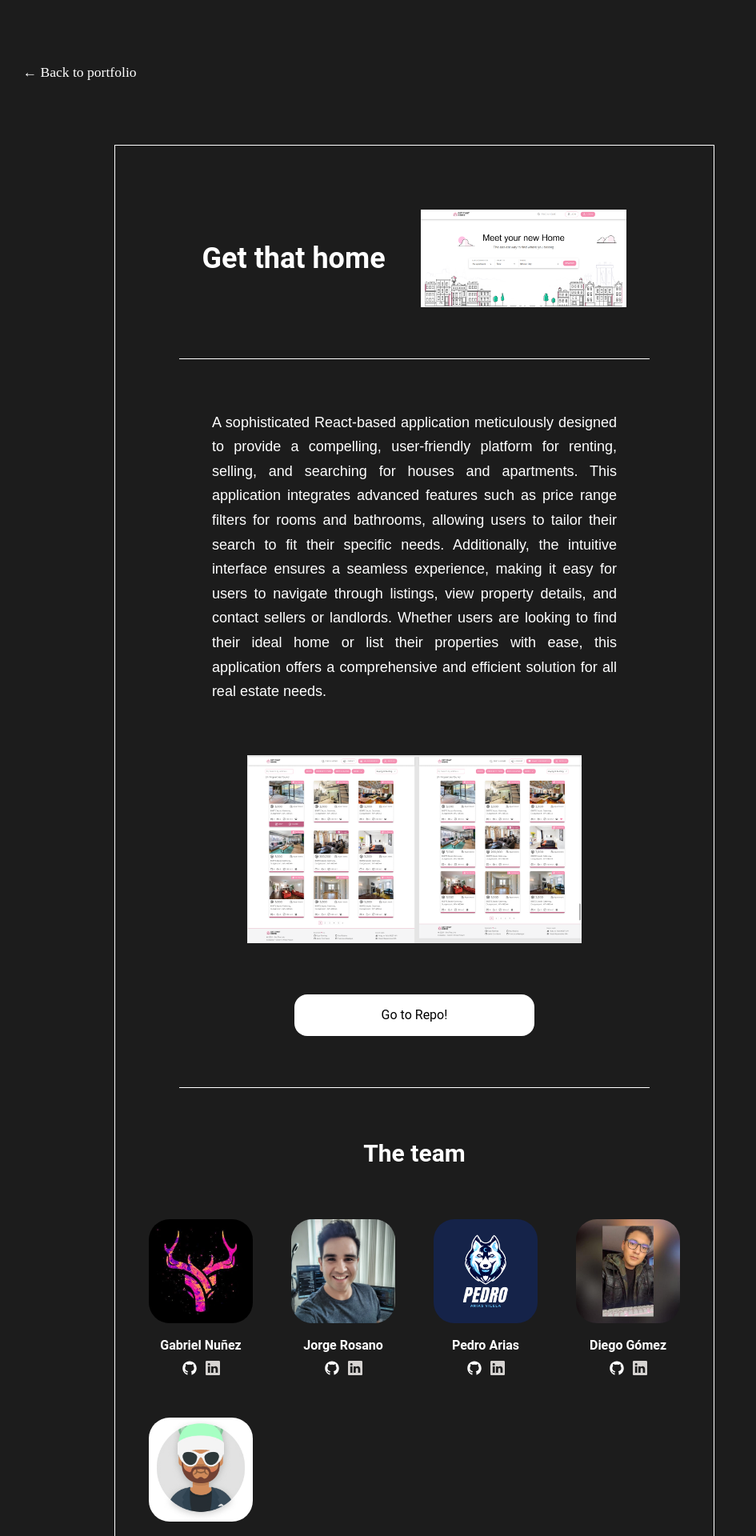
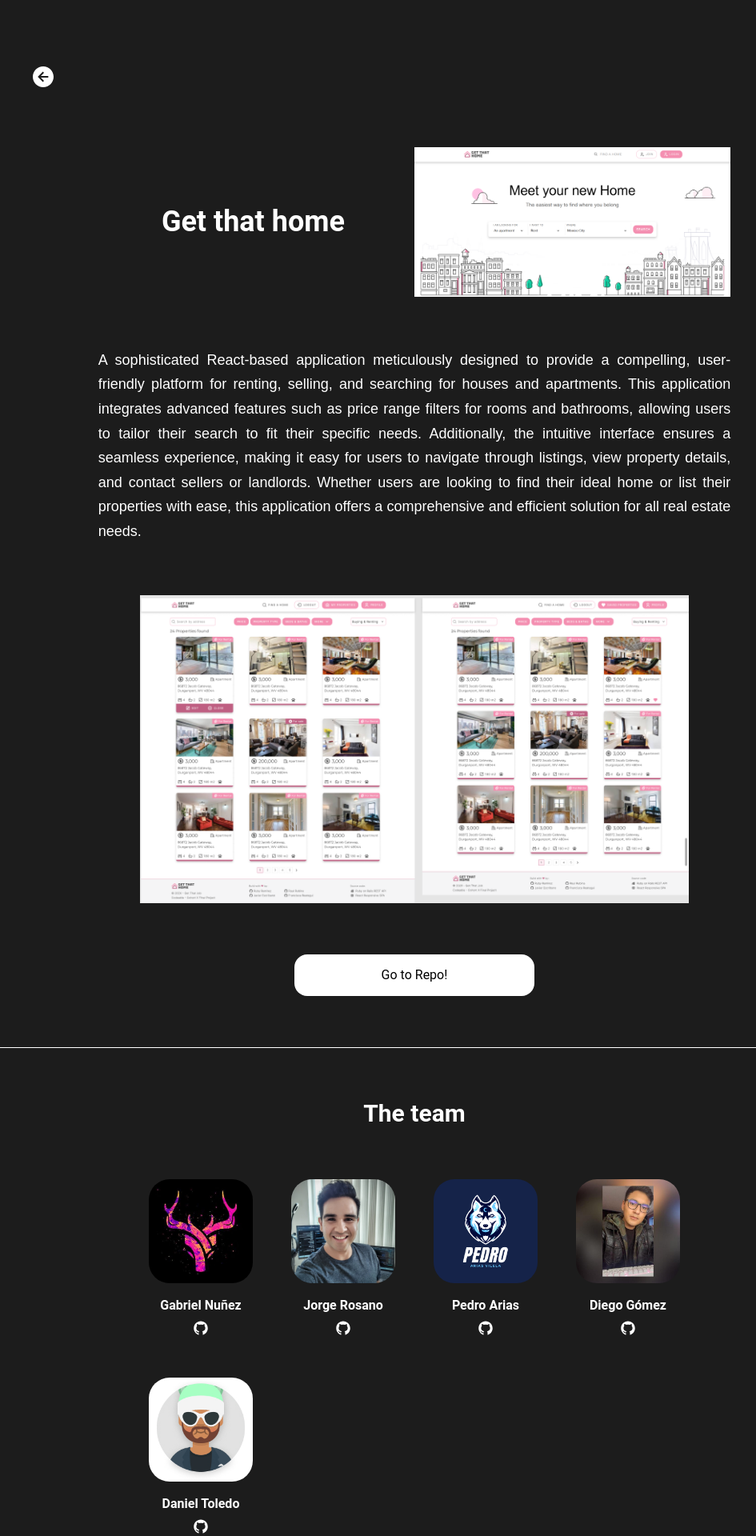
Before and after one commit to jorge-ross/portfolio, a React (Vite) app: page /#/projects/0 in a window 1280 px wide. Shown: the top 1920 px of the page at 80% size, without its empty margins (122-1067 px from the left). Built offline with nearby package versions, Linux system fonts and the light colour scheme.

Commit message:
fix: project detail ui

```diff
--- a/src/components/detail-footer.jsx
+++ b/src/components/detail-footer.jsx
@@ -5,11 +5,11 @@ import { FaSquareXTwitter } from "react-icons/fa6";
 
 const ContainerFooter = styled.div`
   width: 80%;
-  padding: 5rem 0 0 0;
+  padding: 5rem 0;
   display: flex;
   flex-direction: row;
   justify-content: center;
-
+  border-top: 1px solid white;
 
   @media (max-width: 750px) {
     width: 90%;
--- a/src/components/member-card.jsx
+++ b/src/components/member-card.jsx
@@ -1,6 +1,5 @@
 import styled from "@emotion/styled";
 import { AiOutlineGithub } from 'react-icons/ai';
-import { BsLinkedin } from 'react-icons/bs';
 import { typography2 } from "../styles/typography";
 import PropTypes from 'prop-types';
 
@@ -23,6 +22,7 @@ const MemberName = styled.p`
   font-weight: 600;
   color: white;
   margin: 0;
+  text-align: center;
 
   @media (max-width: 500px) {
    ${typography2.text.sm};
@@ -50,13 +50,14 @@ const MediaWrapper = styled.div`
   gap: 0.6rem;
 `
 
-function MemberCard({ name, gitHubUrl, linkedInUrl, profilePicUrl }) {
+function MemberCard({ name, gitHubUrl, profilePicUrl }) {
   MemberCard.propTypes = {
     name: PropTypes.string,
     gitHubUrl: PropTypes.string,
-    linkedInUrl: PropTypes.string,
     profilePicUrl: PropTypes.string,
   }
+
+  const truncName = name.length > 15 ? name.split(' ')[0] : name;
 
   return (
     <CardWrapper>
@@ -64,13 +65,10 @@ function MemberCard({ name, gitHubUrl, linkedInUrl, profilePicUrl }) {
         <Img src={profilePicUrl} alt="Team member" />
       </ImgCont>
       <DetailsWrapper>
-        <MemberName>{name}</MemberName>
+        <MemberName>{truncName}</MemberName>
         <MediaWrapper>
           <a href={gitHubUrl}> <AiOutlineGithub style={{width: "20px", height: "20px", color: "white", borderRadius: "50%"}}
           /> </a>
-          <a href={linkedInUrl}>
-           <BsLinkedin style={{ width: "18px", height: "18px", color: '#D6D3D1' }} />
-          </a>
         </MediaWrapper>
       </DetailsWrapper>
     </CardWrapper>
--- a/src/components/project-cover.jsx
+++ b/src/components/project-cover.jsx
@@ -5,17 +5,13 @@ const Cover = styled.div`
   display: flex;
   justify-content: flex-start;
 
-   @media(max-width: 1200px) {
+  @media (max-width: 1000px) {
     justify-content: center;
   }
 `;
 
 const Img = styled.img`
-  width: 90%;
-
-  @media (max-width: 750px){
-    width: 80%;
-  }
+  width: 98%;
 `;
 
 const ProjectCover = ({ src }) => {
--- a/src/routes/project-detail.jsx
+++ b/src/routes/project-detail.jsx
@@ -10,82 +10,83 @@ import { RepoButton } from "../components/button";
 import MemberCard from "../components/member-card";
 import DetailFooter from "../components/detail-footer";
 
+import { IoArrowBackCircleSharp } from "react-icons/io5";
+
+
 
 const GralContainer = styled.div`
   margin: 0;
   display: flex;
   flex-direction: column;
   justify-content: center;
-  padding: 5rem 6rem;
+  // padding: 5rem 6rem;
   align-items: center;
 
-  @media(max-width: 750px) {
-    padding: 4rem 0;
-  }
+  // @media(max-width: 750px) {
+  //   padding: 4rem 0;
+  // }
 `
 
 const Header = styled.div`
   display: flex;
-  justify-content: space-between;
-  align-items: center;
-  padding: 0 0 5rem;
-  width: 90%;
+  align-self: center;
+  padding: 5rem 0 0 10rem;
 
-  @media(max-width: 600px) {
-  padding: 0;
+  @media(max-width: 1000px) {
+  padding: 3rem 0 0 3rem;
   }
 `
 
 const ProjectContainer = styled.div`
-  padding: 5rem 3rem;
-  width: 60%;
+  padding: 4rem 3rem;
+  width: 90%;
   display: flex;
   flex-direction: column;
   align-items: center;
-  border: 1px solid white;
+  // border: 1px solid white;
 
-  @media(max-width: 750px) {
+  @media(max-width: 850px) {
     border: none;
-    padding: 4rem 0;
     width: auto;
   }
 `
 
 const DetailContainer = styled.div`
-  width: 90%;
+  width: 70%;
   display: grid;
   grid-template-columns: repeat(2, 1fr);
-  justify-content: space-between;
-  padding-bottom: 4rem;
-  border-bottom: 1px solid white;
-  gap: 1rem;
+  align-items: center;
 
-  @media(max-width: 1200px) {
+  @media(max-width: 1000px) {
     grid-template-columns: repeat(1, 1fr);
-    align-items: center;
     gap: 3rem;
   }
 `
 
-const TitleCont = styled.div`
+const Title = styled.p`
   display: flex;
-  align-items: center;
   justify-content: center;
-`
-
-const Title = styled.p`
+  text-align: center;
   margin: 0;
   ${typography2.head.lg};
   color: white;
+
+  @media (max-width: 500px){
+    ${typography.head.md}
+  }
 `
 
 const DaContainer = styled.div`
-  width: 80%;
+  width: 70%;
   display: flex;
   flex-direction: column;
   gap: 4rem;
   align-items: center;
   padding: 4rem 0;
+
+  @media (max-width: 600px){
+    width: 85%;
+  }
 `
 
 const SummaryCont = styled.p`
@@ -97,10 +98,8 @@ const SummaryCont = styled.p`
   text-align: justify;
   line-height: 1.7;
 
-  @media (max-width: 750px) {
-    ${typography.text.md};
+  @media (max-width: 500px){
     text-align: left;
-     line-height: 1.7;
   }
 `
 
@@ -130,7 +129,7 @@ const MembersContainer = styled.div`
     grid-template-columns: ${props => (props.singleMember ? '1fr' : 'repeat(3, 1fr)')};
   }
 
-  @media (max-width: 1000px) {
+  @media (max-width: 850px) {
     grid-template-columns: ${props => (props.singleMember ? '1fr' : 'repeat(2, 1fr)')};
   }
 
@@ -145,7 +144,7 @@ const MembersContainer = styled.div`
 
 const BCover = styled.img`
   display: flex;
-  width: 80%;
+  width: 85%;
 `;
 
 function ProjectDetail() {
@@ -156,21 +155,20 @@ function ProjectDetail() {
 
   return (
 
-      <GralContainer>
+    <>
     <Header>
       <Link
         to="/projects"
         className="link-style"
         onClick={() => window.scrollTo(0, 0)}
         >
-          ← Back to portfolio
+        <IoArrowBackCircleSharp />
       </Link>
     </Header>
+    <GralContainer>
       <ProjectContainer>
         <DetailContainer>
-        <TitleCont>
         <Title>{project.title}</Title>
-        </TitleCont>
         <ProjectCover src={project.imgSrc} />
        </DetailContainer>
 
@@ -202,6 +200,7 @@ function ProjectDetail() {
         <DetailFooter />
       </GralContainer>
 
+    </>
   )
 }
 
--- a/src/styles/styles.css
+++ b/src/styles/styles.css
@@ -3,7 +3,7 @@
   color: white;
   font-family: 'Playfair Display', serif;
   transition: color 0.3s;
-  font-size: 1.1rem;
+  font-size: 2rem;
 }
 
 .link-style:hover {
@@ -12,7 +12,7 @@
 
 @media (max-width: 600px) {
   .link-style {
-    font-size: 0.85rem;
+    font-size: 1.75rem;
   }
 }
 
```
Lines whose indentation alone changed are shown as unchanged.
